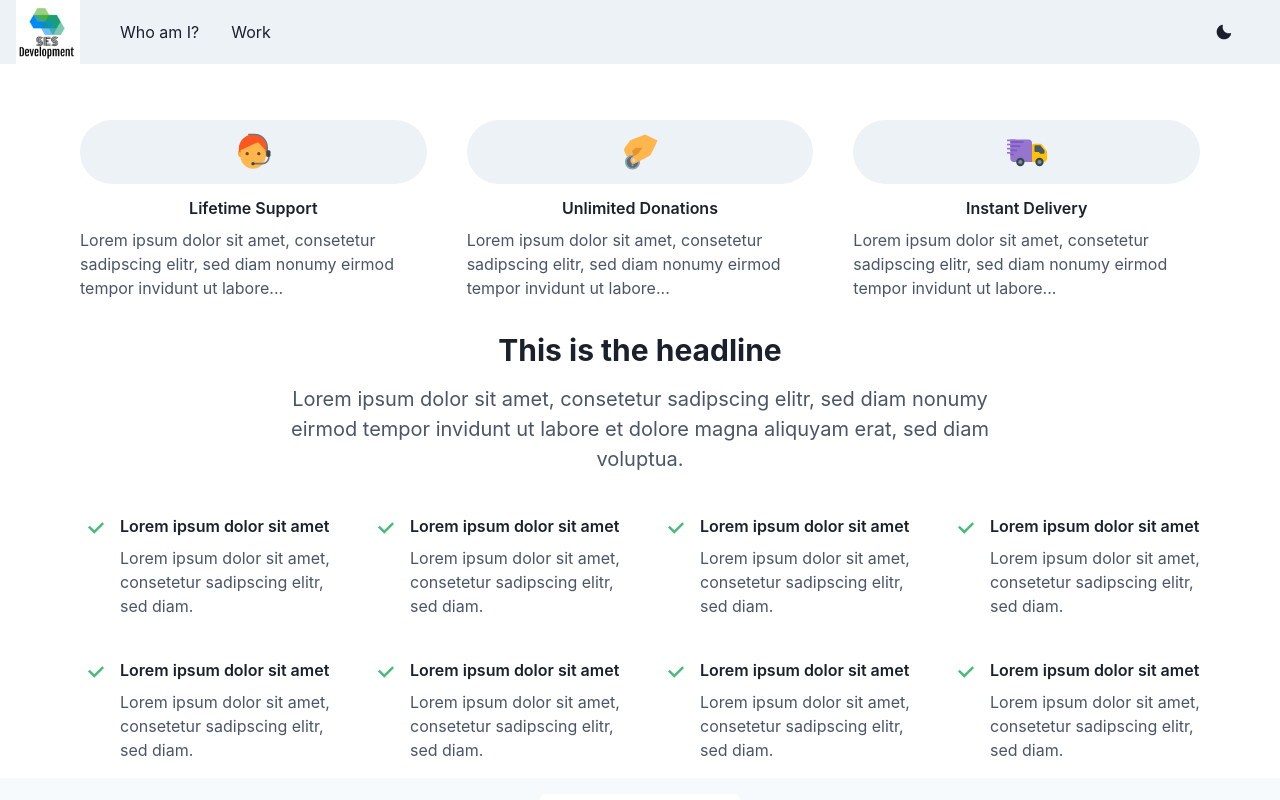
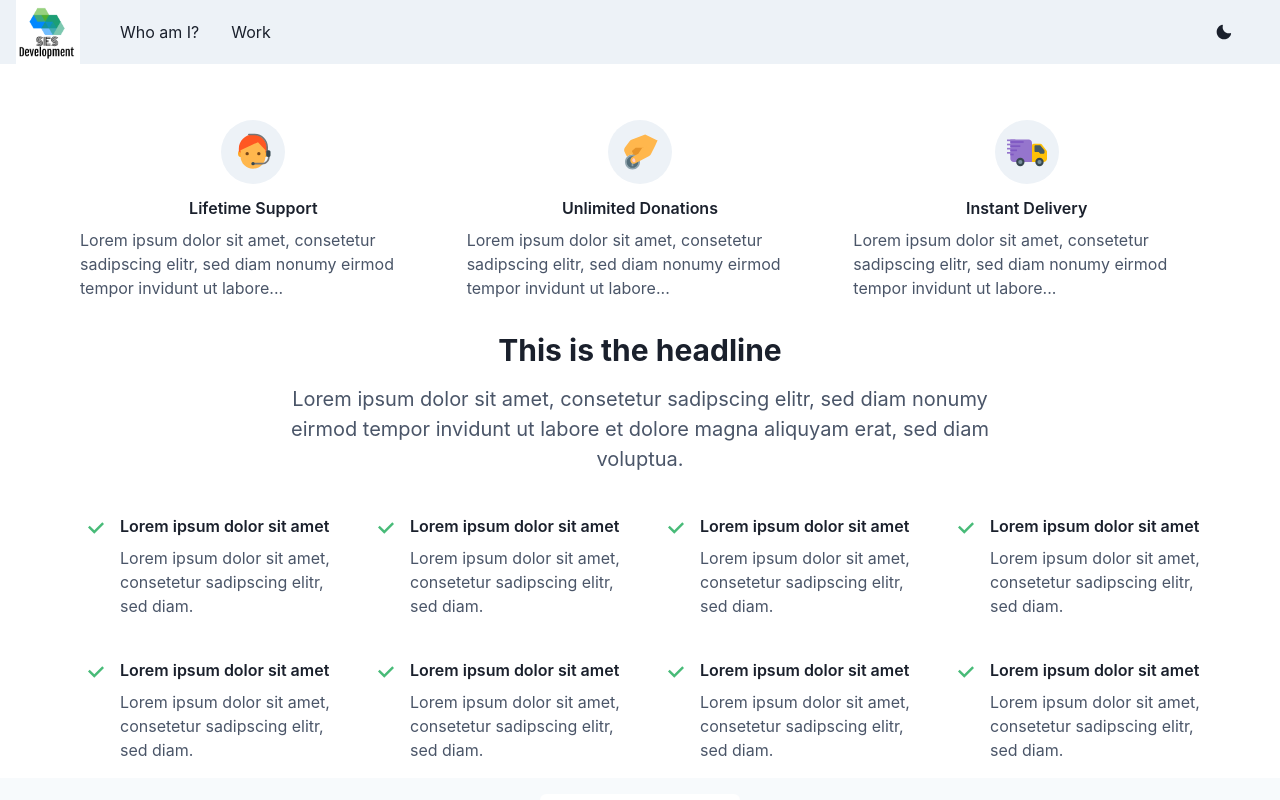
Before and after one commit to naitschi/portfolio, a Next.js app: page / in a window 1280 px wide. Shown: the top 800 px of the page. Built offline with nearby package versions, Linux system fonts and the light colour scheme.

Commit message:
icon finework

```diff
--- a/src/components/three-column-grid.jsx
+++ b/src/components/three-column-grid.jsx
@@ -13,16 +13,7 @@ import { FcAssistant, FcDonate, FcInTransit } from "react-icons/fc";
 const Feature = ({ title, text, icon }) => {
   return (
     <Stack>
-      <Flex
-        w={"full"}
-        h={16}
-        align={"center"}
-        justify={"center"}
-        color={"white"}
-        rounded={"full"}
-        bg={"gray.100"}
-        mb={1}
-      >
+      <Flex w={"full"} align={"center"} justify={"center"}>
         {icon}
       </Flex>
       <Flex w={"full"} align={"center"} justify={"center"}>
@@ -39,21 +30,60 @@ export default function SimpleThreeColumns() {
       <Container maxW={"6xl"} mt={10}>
         <SimpleGrid columns={{ base: 1, md: 3 }} spacing={10}>
           <Feature
-            icon={<Icon as={FcAssistant} w={10} h={10} />}
+            icon={
+              <Flex
+                w={16}
+                h={16}
+                align={"center"}
+                justify={"center"}
+                color={"white"}
+                rounded={"full"}
+                bg={"gray.100"}
+                mb={1}
+              >
+                <Icon as={FcAssistant} w={10} h={10} />
+              </Flex>
+            }
             title={"Lifetime Support"}
             text={
               "Lorem ipsum dolor sit amet, consetetur sadipscing elitr, sed diam nonumy eirmod tempor invidunt ut labore..."
             }
           />
           <Feature
-            icon={<Icon as={FcDonate} w={10} h={10} />}
+            icon={
+              <Flex
+                w={16}
+                h={16}
+                align={"center"}
+                justify={"center"}
+                color={"white"}
+                rounded={"full"}
+                bg={"gray.100"}
+                mb={1}
+              >
+                <Icon as={FcDonate} w={10} h={10} />
+              </Flex>
+            }
             title={"Unlimited Donations"}
             text={
               "Lorem ipsum dolor sit amet, consetetur sadipscing elitr, sed diam nonumy eirmod tempor invidunt ut labore..."
             }
           />
           <Feature
-            icon={<Icon as={FcInTransit} w={10} h={10} />}
+            icon={
+              <Flex
+                w={16}
+                h={16}
+                align={"center"}
+                justify={"center"}
+                color={"white"}
+                rounded={"full"}
+                bg={"gray.100"}
+                mb={1}
+              >
+                <Icon as={FcInTransit} w={10} h={10} />
+              </Flex>
+            }
             title={"Instant Delivery"}
             text={
               "Lorem ipsum dolor sit amet, consetetur sadipscing elitr, sed diam nonumy eirmod tempor invidunt ut labore..."
```
